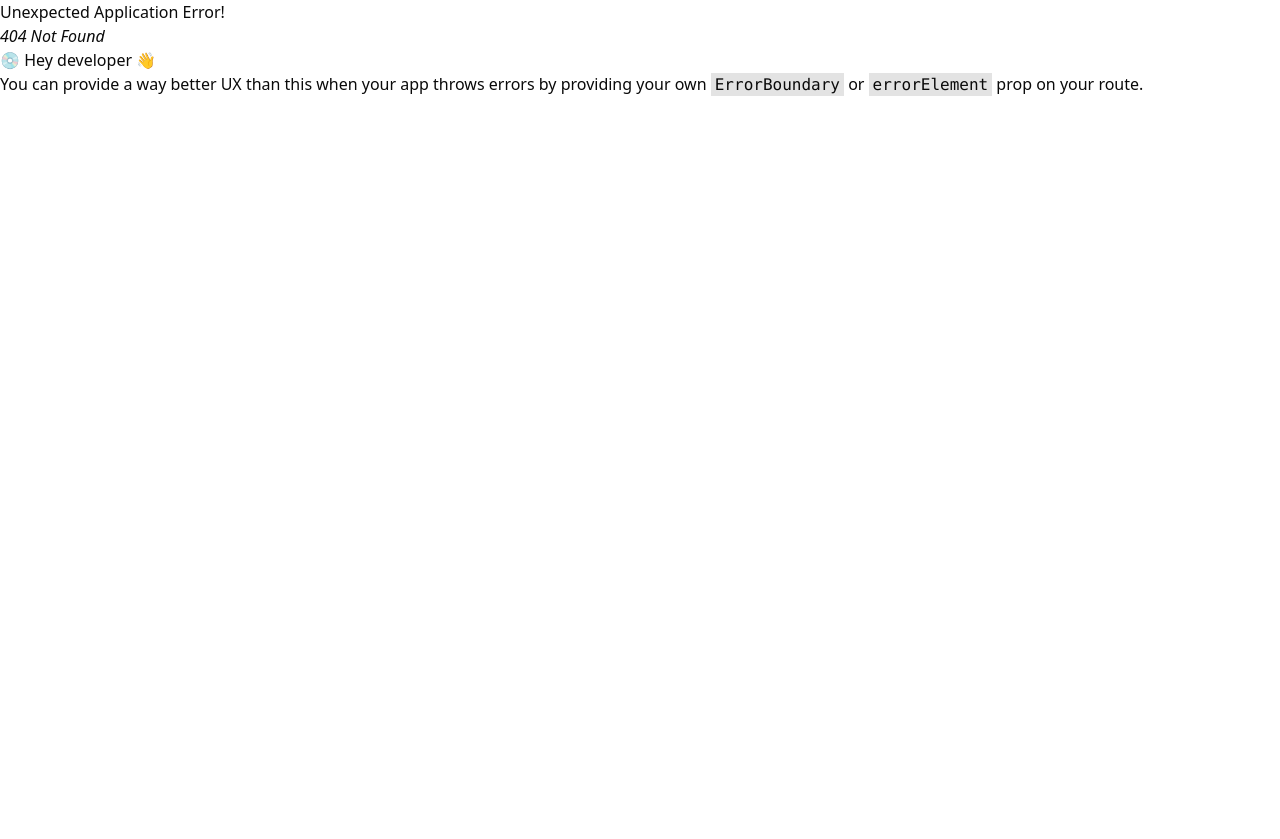
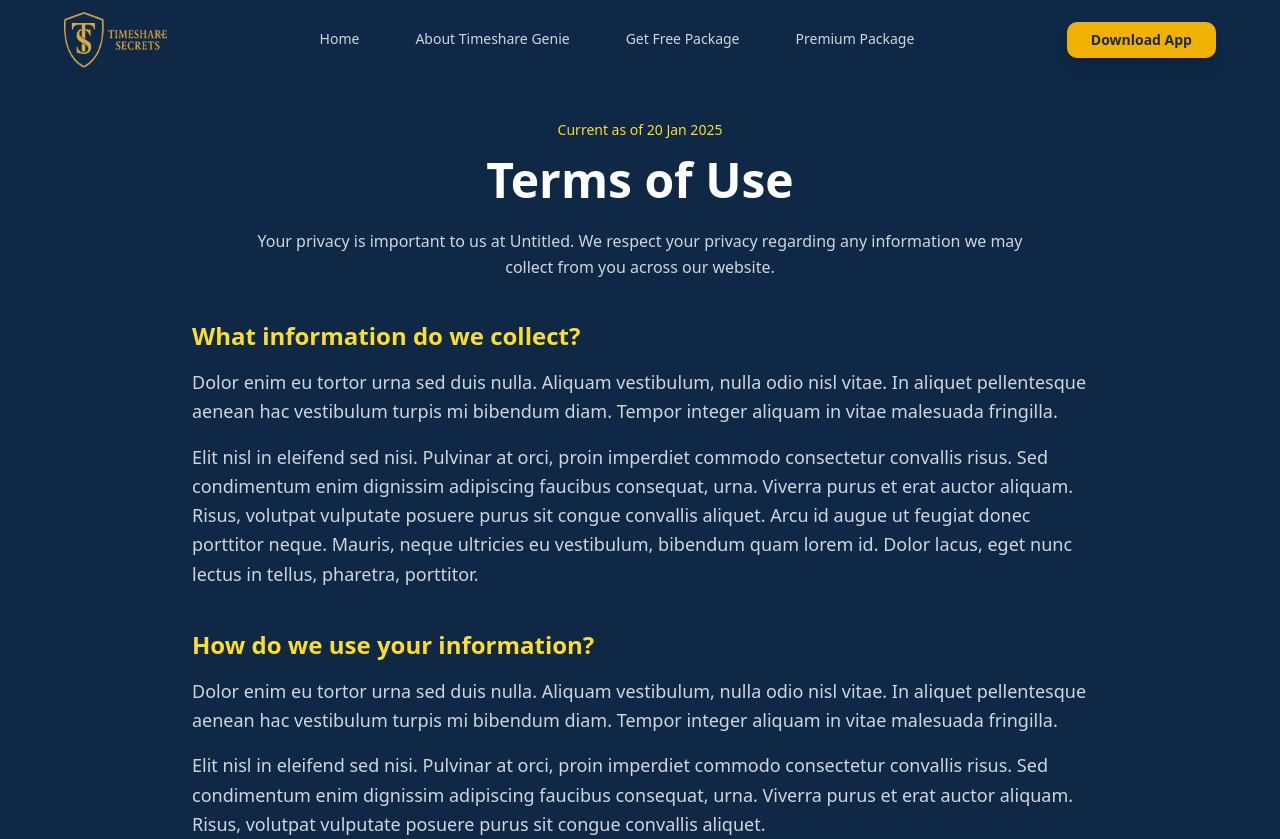
Before and after one commit to Shawon-Reza/time-genie, a React (Vite) app: page /terms in a window 1280 px wide. Before the commit this address had no page. Before the commit the page ends 800 px from the top, so only its background shows below. Built offline with nearby package versions, Linux system fonts and the light colour scheme.

Commit message:
polishing v-3, with animation

```diff
--- a/src/features/component/About.jsx
+++ b/src/features/component/About.jsx
@@ -94,8 +94,8 @@ const About = () => {
 
         {/* Section 2: Why Owners Trust Timeshare Genie? */}
         <section>
-          <div className="text-center mb-16 -mt-10 lg:mt-24">
-            <h2 className="text-4xl md:text-5xl font-bold text-white mb-12">
+          <div className="text-center mb-16 xl:mb-10  -mt-10 lg:mt-24">
+            <h2 className="text-3xl md:text-5xl font-bold text-white  ">
               {aboutData.section2.title}
             </h2>
           </div>
--- a/src/features/component/Footer.jsx
+++ b/src/features/component/Footer.jsx
@@ -5,8 +5,8 @@ const Footer = () => {
     <footer className=" text-gray-300 py-8 px-4">
       <div className=" mx-auto text-center">
         <nav className="flex flex-wrap justify-center gap-6 mb-4">
-          <a href="#" className="text-gray-300 hover:text-white text-sm">Privacy</a>
-          <a href="#" className="text-gray-300 hover:text-white text-sm">Terms</a>
+          <a href="/privacy" className="text-gray-300 hover:text-white text-sm">Privacy</a>
+          <a href="/terms" className="text-gray-300 hover:text-white text-sm">Terms</a>
           <a href="#" className="text-gray-300 hover:text-white text-sm">Why Owners Trust Genie</a>
           <a href="#" className="text-gray-300 hover:text-white text-sm">App Download</a>
           <a href="#" className="text-gray-300 hover:text-white text-sm">Free Membership</a>
--- a/src/features/component/HeroSection.jsx
+++ b/src/features/component/HeroSection.jsx
@@ -1,10 +1,12 @@
-import React from 'react'
+import React, { use } from 'react'
 import herologo from '../../assets/herologo.png'
 import hero1 from '../../assets/hero1.png'
 import hero2 from '../../assets/hero2.png'
 import DotGrid from '../background/DotGrid'
+import { useNavigate } from 'react-router-dom'
 
 const HeroSection = () => {
+    const navigate = useNavigate()
     return (
         <section className="relative min-h-screen flex items-center pb-16 bg-linear-to-r from-[#072034] via-[#0b2940] to-[#0f3b57] px-2 sm:px-4 md:px-8 lg:px-10 xl:px-12 sm:pb-48 md:pb-56 lg:pb-0">
             {/* Background dots animation (full-section) */}
@@ -26,7 +28,12 @@ const HeroSection = () => {
             <div className="mx-auto w-full px-6 relative z-10 ">
                 {/* Top logo centered */}
                 <div className="flex justify-center pb-15 pt-20">
-                    <img src={herologo} alt="Timeshare Secrets Logo" className="w-44 md:w-56 lg:w-64 xl:w-72 2xl:w-80" />
+                    <img
+                        src={herologo}
+                        alt="Timeshare Secrets Logo"
+                        className="w-44 md:w-56 lg:w-64 xl:w-72 2xl:w-80 "
+
+                    />
                 </div>
 
                 <div className="grid grid-cols-1 lg:grid-cols-2 gap-20 xl:gap-16 items-center">
@@ -56,12 +63,12 @@ const HeroSection = () => {
                     <div className=" px-2 md:px-4  flex flex-col justify-center items-center">
 
                         {/* Desktop overlapping images */}
-                        <div className="mt-40 lg:mt-0  items-center justify-center px-20 relative w-[250px] sm:w-[420px] lg:w-[480px]">
+                        <div className="mt-40 lg:mt-0  items-center justify-center lg:px-20 xl:px-44  relative w-[250px] sm:w-[420px] lg:w-[480px]">
 
 
                             <img src={hero1} alt="Creating memories" className="w-full h-auto object-cover rounded-2xl shadow-2xl max-h-[400px] absolute -top-50" />
 
-                            <img src={hero2} alt="Professional consultation" className="w-[70%] object-cover rounded-2xl shadow-2xl max-h-[250px] absolute -left-10 xl:-left-20  -top-12.5" />
+                            <img src={hero2} alt="Professional consultation" className="w-[70%] object-cover rounded-2xl shadow-2xl max-h-[250px] absolute -left-10 xl:-left-2  -top-12.5" />
 
                         </div>
                     </div>
--- a/src/features/component/NavBar.jsx
+++ b/src/features/component/NavBar.jsx
@@ -30,9 +30,10 @@ const NavBar = () => {
           <div className="flex items-center space-x-3">
             <img src={logo} alt="Timeshare Genie Logo"
               onClick={() => {
-                navigate('/')
+                scrollToSection("#home");
+                navigate("/");
               }}
-              className="h-14" />
+              className="h-14 cursor-pointer" />
           </div>
 
           {/* Desktop Navigation */}
--- a/src/features/component/PremiumPackage.jsx
+++ b/src/features/component/PremiumPackage.jsx
@@ -11,7 +11,7 @@ const PremiumPackage = () => {
           <h2 className="text-3xl sm:text-4xl xl:text-5xl font-bold text-white">Premium Package</h2>
         </div>
 
-        <div className="grid grid-cols-1  lg:grid-cols-3 gap-6 items-start">
+        <div className="grid grid-cols-1  lg:grid-cols-3 gap-6 items-start max-w-7xl mx-auto">
           <PricingCard
             ribbonText="Best For New Owners"
             price="$0.00/mth"
@@ -82,7 +82,7 @@ function PricingCard({ ribbonText, price, tier, smallNote, ctaText, features, va
 
 
   return (
-    <div className={`relative bg-linear-to-b from-[#0f2a3f] to-[#0b2130] border ${primary ? 'border-yellow-400/80' : 'border-yellow-400/30'} rounded-2xl p-0 overflow-hidden flex flex-col justify-between min-h-[520px]`}>
+    <div className={`relative bg-linear-to-b from-[#0f2a3f] to-[#0b2130] border ${primary ? 'border-yellow-400/80' : 'border-yellow-400/30'} rounded-2xl p-0 overflow-hidden flex flex-col justify-between min-h-[520px] `}>
 
 
 
--- /dev/null
+++ b/src/features/terms-privacy/Privacy.jsx
@@ -0,0 +1,9 @@
+import React from 'react'
+
+const Privacy = () => {
+  return (
+    <div>Privacy</div>
+  )
+}
+
+export default Privacy
--- /dev/null
+++ b/src/features/terms-privacy/Terms.jsx
@@ -0,0 +1,59 @@
+import React from 'react'
+import NavBar from '../component/NavBar'
+
+const Terms = () => {
+    const data = {
+        title: 'Terms of Use',
+        updated: 'Current as of 20 Jan 2025',
+        intro:
+            "Your privacy is important to us at Untitled. We respect your privacy regarding any information we may collect from you across our website.",
+        sections: [
+            {
+                id: 'what-we-collect',
+                heading: 'What information do we collect?',
+                paragraphs: [
+                    'Dolor enim eu tortor urna sed duis nulla. Aliquam vestibulum, nulla odio nisl vitae. In aliquet pellentesque aenean hac vestibulum turpis mi bibendum diam. Tempor integer aliquam in vitae malesuada fringilla.',
+                    'Elit nisl in eleifend sed nisi. Pulvinar at orci, proin imperdiet commodo consectetur convallis risus. Sed condimentum enim dignissim adipiscing faucibus consequat, urna. Viverra purus et erat auctor aliquam. Risus, volutpat vulputate posuere purus sit congue convallis aliquet. Arcu id augue ut feugiat donec porttitor neque. Mauris, neque ultricies eu vestibulum, bibendum quam lorem id. Dolor lacus, eget nunc lectus in tellus, pharetra, porttitor.'
+                ]
+            },
+            {
+                id: 'how-we-use',
+                heading: 'How do we use your information?',
+                paragraphs: [
+                    'Dolor enim eu tortor urna sed duis nulla. Aliquam vestibulum, nulla odio nisl vitae. In aliquet pellentesque aenean hac vestibulum turpis mi bibendum diam. Tempor integer aliquam in vitae malesuada fringilla.',
+                    'Elit nisl in eleifend sed nisi. Pulvinar at orci, proin imperdiet commodo consectetur convallis risus. Sed condimentum enim dignissim adipiscing faucibus consequat, urna. Viverra purus et erat auctor aliquam. Risus, volutpat vulputate posuere purus sit congue convallis aliquet.'
+                ]
+            }
+        ]
+    }
+
+    return (
+        <main className="w-full px-4 sm:px-6 lg:px-8  bg-[#0F2846] min-h-screen">
+
+            <section className='mb-10'>
+                <NavBar></NavBar>
+            </section >
+            <div className="mx-auto max-w-4xl ">
+                <p className="text-sm text-[#FADE2A] text-center mb-4">{data.updated}</p>
+                <h1 className="text-3xl sm:text-4xl md:text-5xl font-bold text-white text-center mb-6">{data.title}</h1>
+
+                <p className="text-center text-gray-300 max-w-3xl mx-auto mb-10 leading-relaxed">{data.intro}</p>
+
+                <div className="space-y-10">
+                    {data.sections.map((s) => (
+                        <section key={s.id} id={s.id} className="">
+                            <h2 className="text-xl md:text-2xl font-semibold text-[#FADE2A]  mb-4">{s.heading}</h2>
+                            <div className="space-y-4 text-gray-300 text-sm md:text-base leading-relaxed lg:text-lg">
+                                {s.paragraphs.map((p, idx) => (
+                                    <p key={idx}>{p}</p>
+                                ))}
+                            </div>
+                        </section>
+                    ))}
+                </div>
+            </div>
+        </main>
+    )
+}
+
+export default Terms
```
Also changed, not shown: src/routers/route.jsx (+10 -0 lines).
